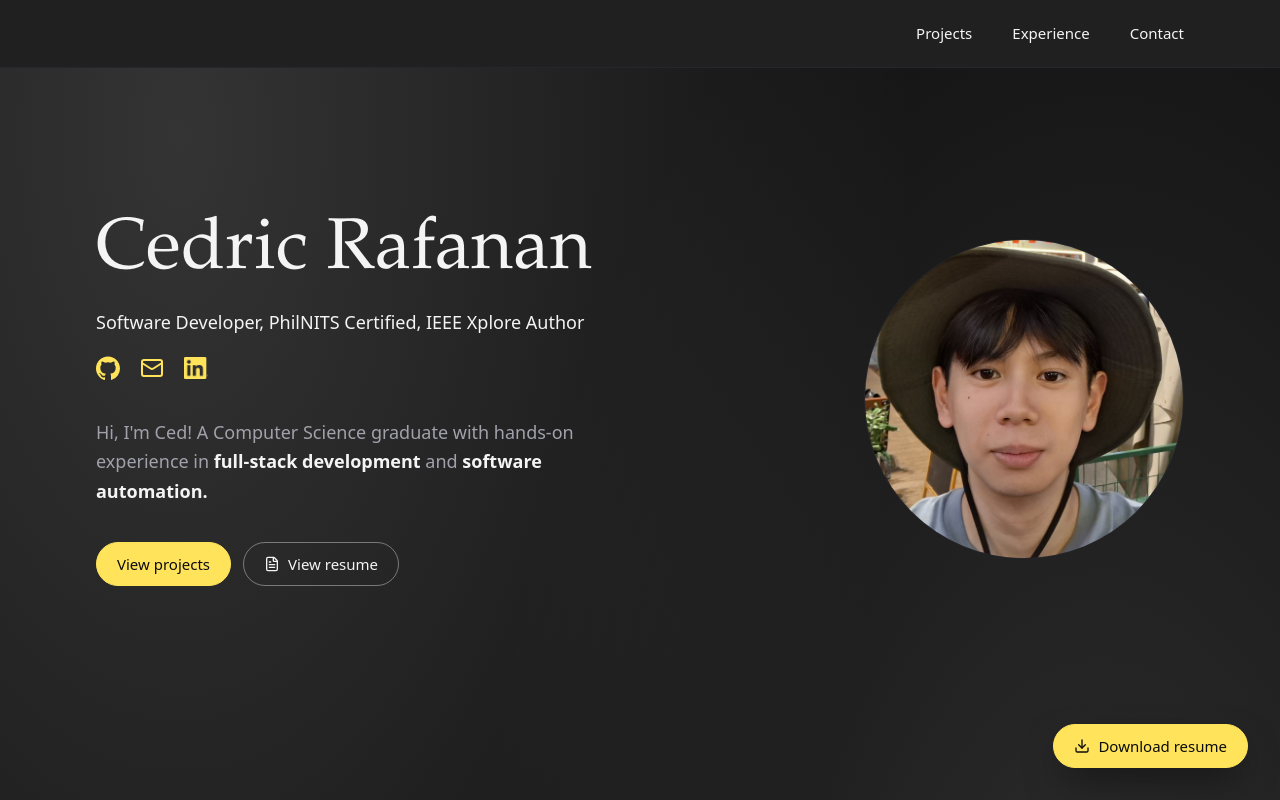
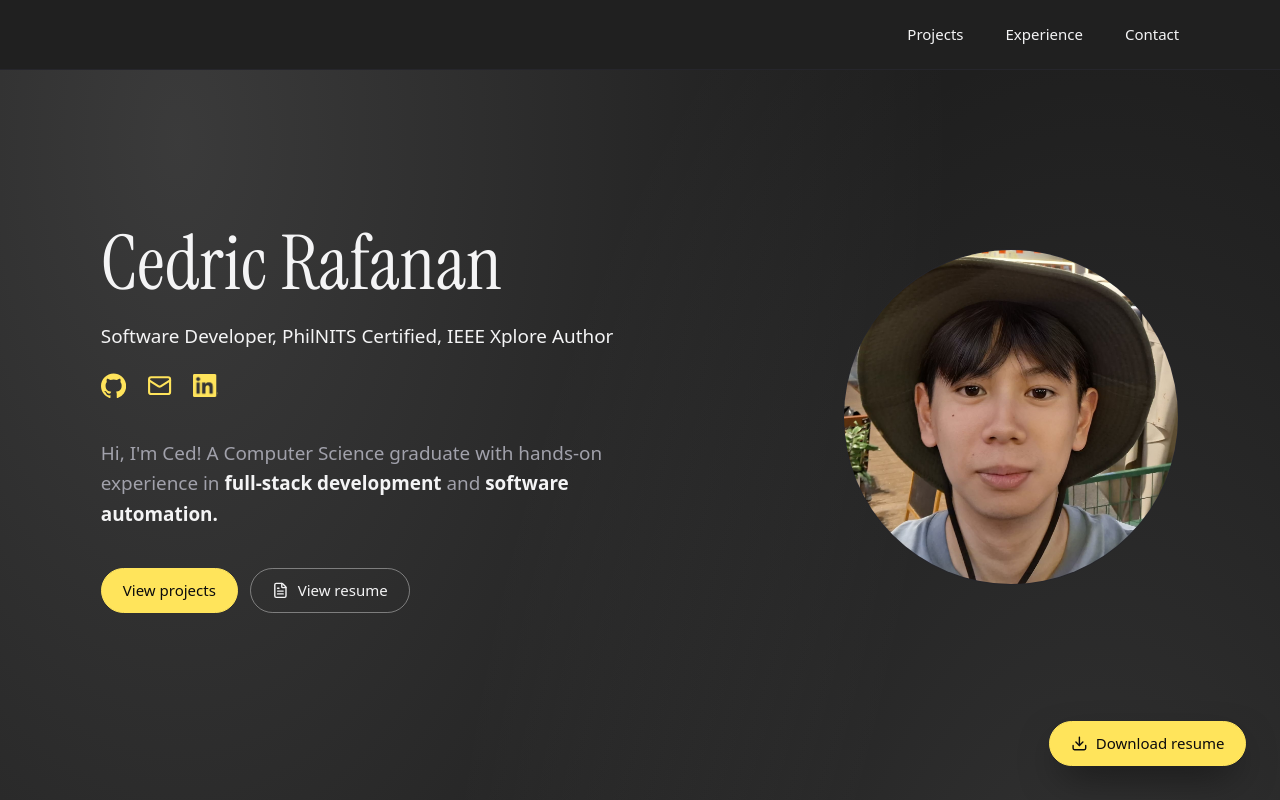
Before and after one commit to CedRaf/Portfolio, a React (Vite) app: page / in a window 1280 px wide. Shown: the top 800 px of the page. Built offline with nearby package versions, Linux system fonts and the light colour scheme.

Commit message:
feat: enhanced typography with Instrument Serif font and adjusted design tokens

```diff
--- a/src/index.css
+++ b/src/index.css
@@ -1,4 +1,22 @@
 @import 'tailwindcss';
+
+/*
+ * Instrument Serif carries the display headings. Self-hosted, subset to the
+ * characters this site actually uses (basic latin + the punctuation in the
+ * copy), which took it from a 67 kB .ttf to 18.4 kB. Licence in
+ * public/fonts/OFL.txt.
+ *
+ * Regular only — the family ships no bold, and `font-synthesis: none` below
+ * means a `font-bold` heading would render at regular weight rather than
+ * faux-bolding. Keep display headings at their default weight.
+ */
+@font-face {
+  font-family: 'Instrument Serif';
+  src: url('/fonts/InstrumentSerif-Regular.woff2') format('woff2');
+  font-weight: 400;
+  font-style: normal;
+  font-display: swap;
+}
 
 /*
  * Design tokens. Tailwind v4 generates utilities from these:
@@ -11,7 +29,7 @@
  * a second scheme would be a change of direction, not an addition.
  */
 @theme {
-  --color-bg: ##1A1A1A;
+  --color-bg: #1a1a1a;
   --color-muted: #343434;
   --color-border: #26262c;
   --color-fg: #a1a1ab;
@@ -21,19 +39,12 @@
   --color-accent-fg: #0b0b0d;
 
   /*
-   * A system old-style serif is the display voice — a decision, not a fallback.
-   * Ordered by platform: Iowan on macOS, Palatino Linotype on Windows, Palatino
-   * on iOS, Georgia as the broad net, generic serif last. All are humanist
-   * old-styles with similar warmth, so the character holds across platforms even
-   * though the exact face doesn't.
-   *
-   * The tradeoff, stated plainly: the display face differs per OS, and on
-   * Android/Linux it lands on whatever the platform serif is. Self-hosting one
-   * woff2 is the only way to make it identical everywhere.
+   * Instrument Serif with the old system old-style stack kept behind it — that
+   * is what paints during `font-display: swap` and if the file ever 404s.
    */
   --font-display:
-    'Iowan Old Style', 'Palatino Linotype', Palatino, 'Book Antiqua', Georgia,
-    serif;
+    'Instrument Serif', 'Iowan Old Style', 'Palatino Linotype', Palatino,
+    'Book Antiqua', Georgia, serif;
   --font-sans: system-ui, 'Segoe UI', Roboto, sans-serif;
   --font-mono: ui-monospace, Consolas, monospace;
 
@@ -62,6 +73,18 @@
    * whether body text still clears AA.
    */
   html {
+    /*
+     * Everything is rem-based, so a 5% bump here scales the whole page — type
+     * and the spacing scale together, which keeps the proportions intact.
+     *
+     * A percentage, not a px value: this multiplies the visitor's own browser
+     * font-size preference instead of overriding it. `font-size: 16.8px` would
+     * silently discard the setting of anyone who has enlarged their default.
+     *
+     * Breakpoints are unaffected — rem inside a media query resolves against
+     * the initial 16px, not this value, so sm:/lg: still fire where they did.
+     */
+    font-size: 105%;
     background-color: var(--color-bg);
     background-repeat: no-repeat;
     background-image:
```
